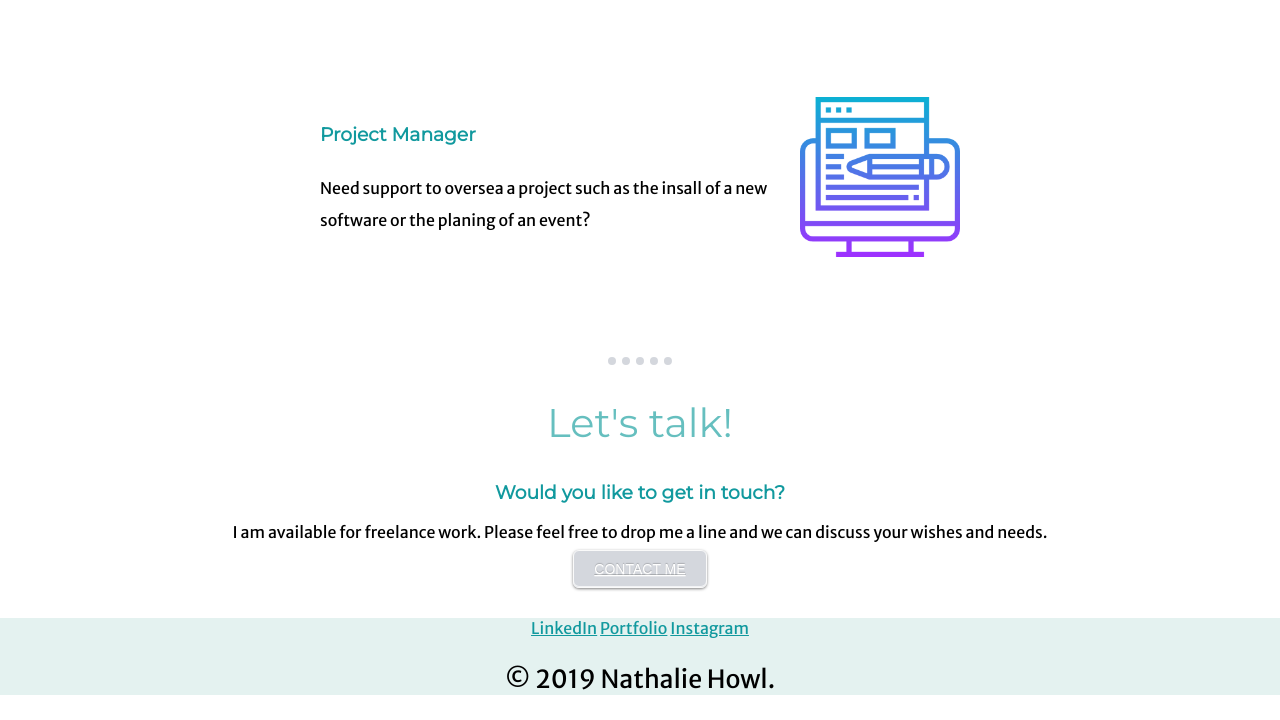
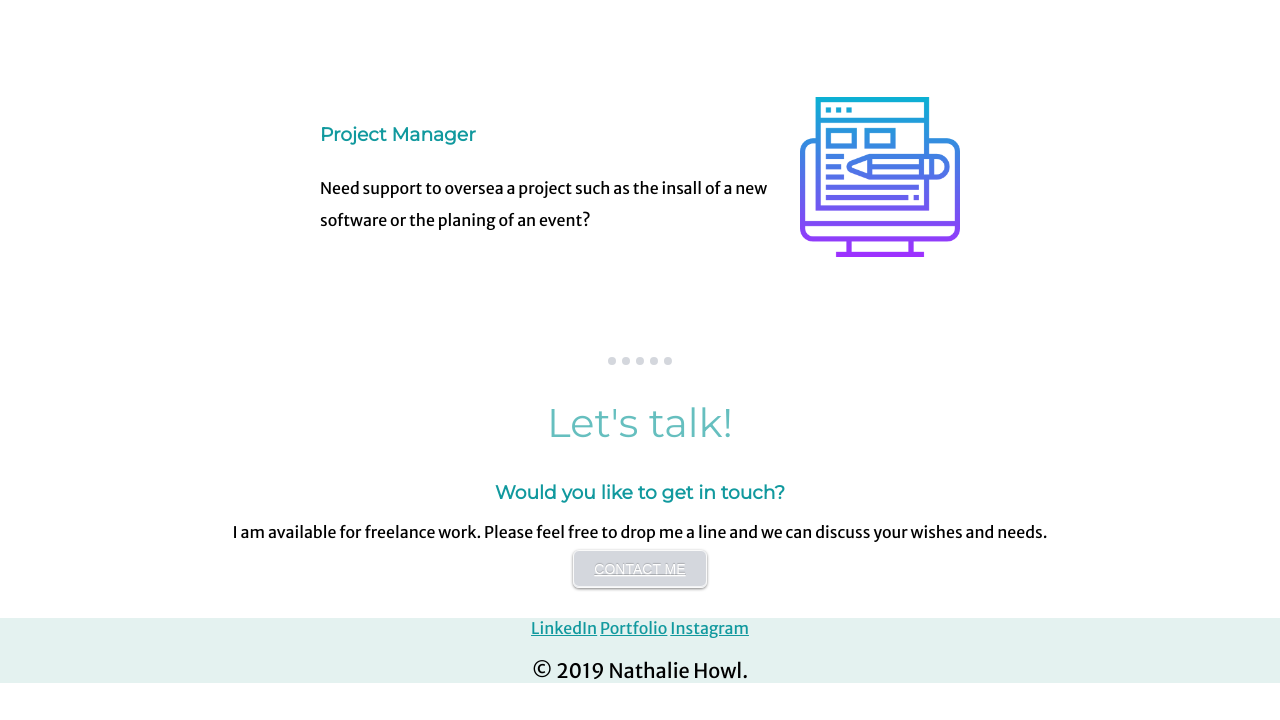
Before and after one commit to nhowl/personalpage1, a plain HTML site: page index.html in a window 1280 px wide. Shown: the part 2074-2794 px from the top of the page. Drawn offline with Linux system fonts and the light colour scheme.

Commit message:
Update index.html

```diff
--- a/index.html
+++ b/index.html
@@ -61,7 +61,7 @@
       <a class="footer-link" href="https://www.linkedin.com/in/nathaliehowl">LinkedIn</a>
       <a class="footer-link" href="https://nathaliehowl.jimdo.com/">Portfolio</a>
       <a class="footer-link" href="https://www.instagram.com/howlingnatha">Instagram</a>
-      <p style=font-size:25px;">© 2019 Nathalie Howl.</p>
+      <p style=font-size:20px;">© 2019 Nathalie Howl.</p>
     </div>
 
 
```
